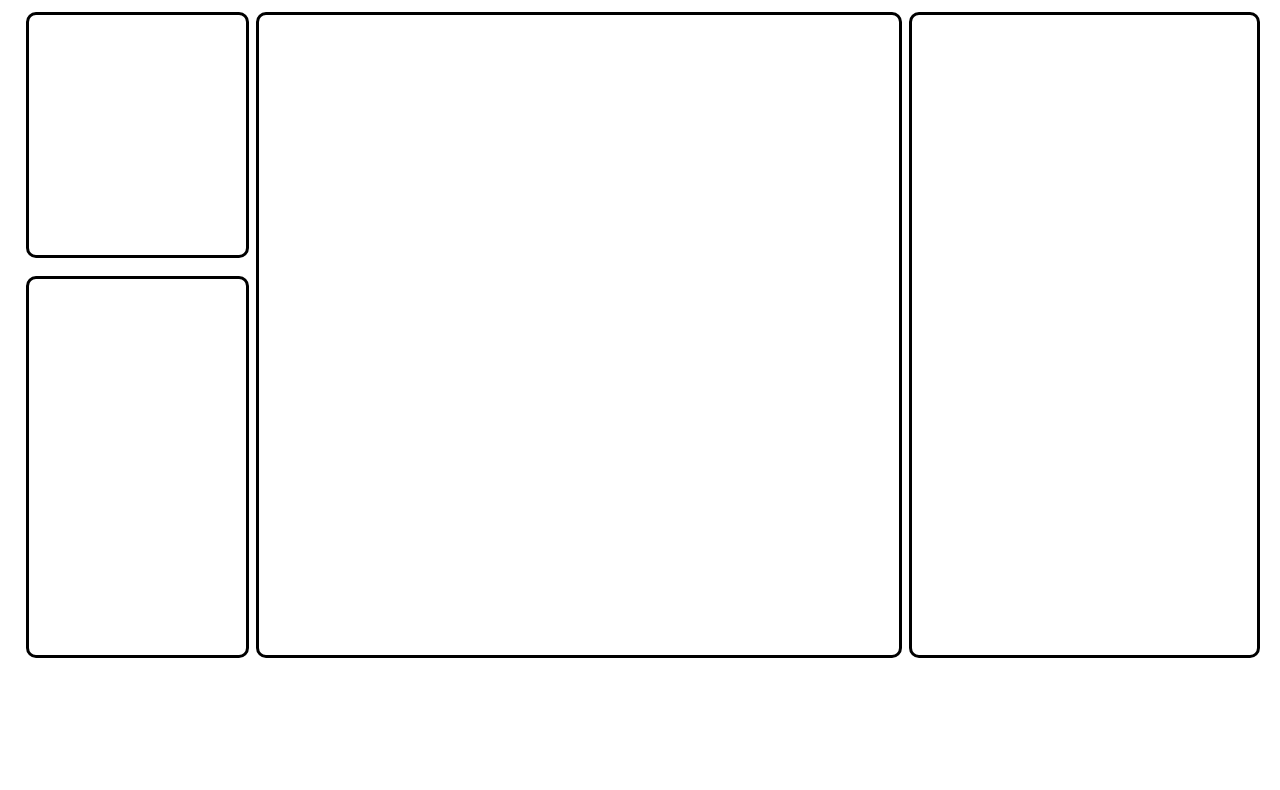
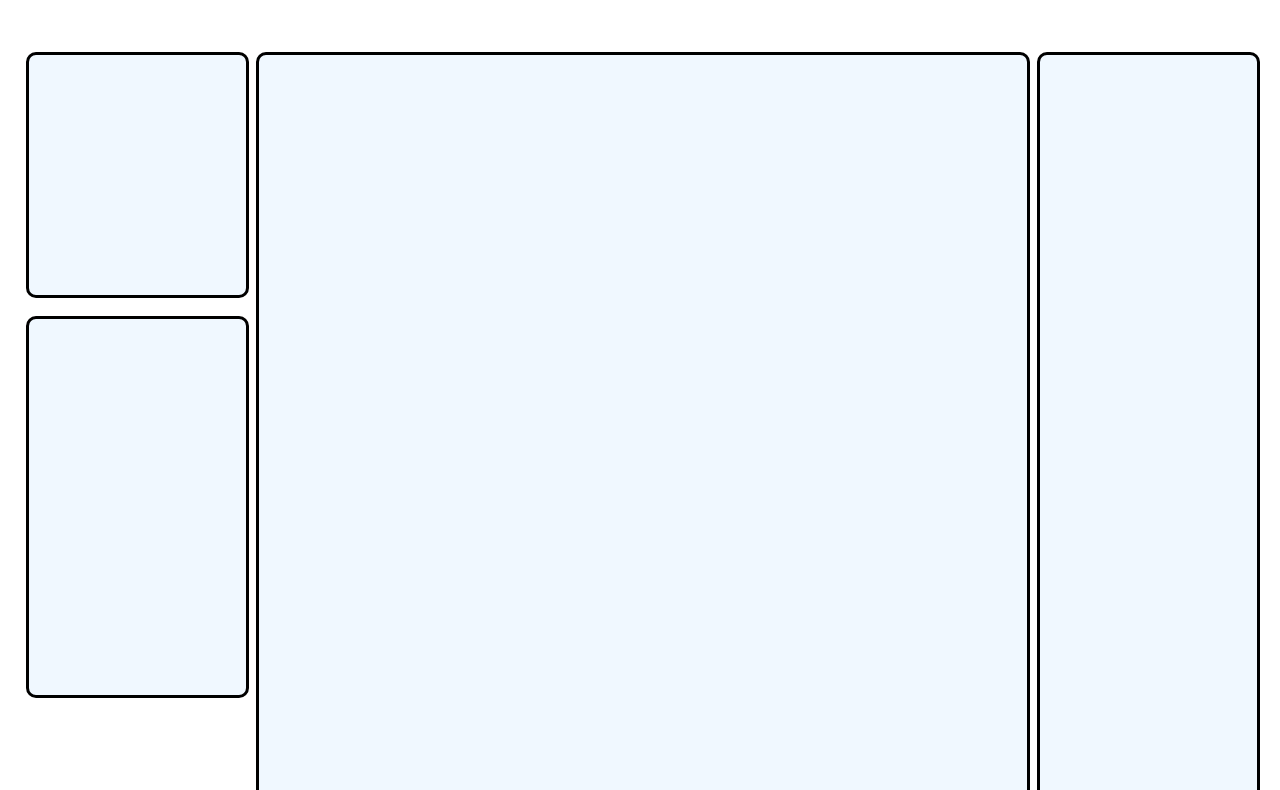
Before and after one commit to Ascmee/Ascmee.github.io, a plain HTML site: page index.html in a window 1280 px wide. Shown: the part 68-858 px from the top of the page. Before the commit the page ends 800 px from the top, so only its background shows below. Drawn offline with Linux system fonts and the light colour scheme.

Commit message:
Add files via upload

```diff
--- a/index.html
+++ b/index.html
@@ -5,27 +5,10 @@
     <meta name="viewport" content="width=device-width, initial-scale=1.0" />
     <title>AcBlog</title>
   </head>
-  <body>
-    <!--TOP BAR-->
-    <div
-      name="topBar"
-      style="
-        width: 94%;
-        height: 5%;
-        border-radius: 10px;
-        border: 3px;
-        border-style: solid;
-        position: absolute;
-        left: 3%;
-        text-align: center;
-      "
-    >
-      <h1 style="position: absolute; top: -40%; left: 45%">Acc Blog</h1>
-    </div>
-
+  <body style="background-color: rgb(255, 255, 255)">
     <!--USER INFO-->
     <div
-      name="userInfo"
+      id="userInfo"
       style="
         width: 17%;
         height: 30%;
@@ -33,14 +16,15 @@
         border: 3px;
         border-style: solid;
         position: absolute;
-        top: 10%;
+        top: 15%;
         left: 2%;
+        background-color: aliceblue;
       "
     ></div>
 
     <!--ARTICLES-->
     <div
-      name="articles"
+      id="articles"
       style="
         width: 17%;
         height: 47%;
@@ -48,38 +32,74 @@
         border: 3px;
         border-style: solid;
         position: absolute;
-        top: 43%;
+        top: 48%;
         left: 2%;
+        background-color: aliceblue;
+      "
+    ></div>
+
+    <!--RECOMMEND-->
+    <div
+      id="recommend"
+      style="
+        width: 17%;
+        height: 100%;
+        border-radius: 10px;
+        border: 3px;
+        border-style: solid;
+        position: absolute;
+        top: 15%;
+        left: 81%;
+        background-color: aliceblue;
+      "
+      onmouseover="
+        var recommend = document.getElementById('recommend');
+        recommend.style.zIndex = '999';
+        recommend.style.width = '27%';
+        recommend.style.height = '110%';
+        recommend.style.top = '5%';
+        recommend.style.left = '71%';
+      "
+      onmouseleave="
+        var recommend = document.getElementById('recommend');
+        recommend.style.zIndex = '10';
+        recommend.style.width = '17%';
+        recommend.style.height = '100%';
+        recommend.style.top = '15%';
+        recommend.style.left = '81%';
       "
     ></div>
 
     <!--CONTENT-->
     <div
-      name="content"
+      id="content"
       style="
-        width: 50%;
-        height: 80%;
+        width: 60%;
+        height: 180%;
         border-radius: 10px;
         border: 3px;
         border-style: solid;
         position: absolute;
-        top: 10%;
+        top: 15%;
         left: 20%;
+        background-color: aliceblue;
       "
-    ></div>
-    <!--RECOMMEND-->
-    <div
-      name="content"
-      style="
-        width: 27%;
-        height: 80%;
-        border-radius: 10px;
-        border: 3px;
-        border-style: solid;
-        position: absolute;
-        top: 10%;
-        left: 71%;
+      onmouseover="
+        var content = document.getElementById('content');
+        content.style.zIndex = '999';
+        content.style.width = '70%';
+        content.style.height = '190%';
+        content.style.top = '5%';
+        content.style.left = '15%';
       "
+      onmouseleave="
+        var content = document.getElementById('content');
+        content.style.zIndex = '10';
+        content.style.width = '60%';
+        content.style.height = '180%';
+        content.style.top = '15%';
+        content.style.left = '20%';
+        "
     ></div>
   </body>
 </html>
```
